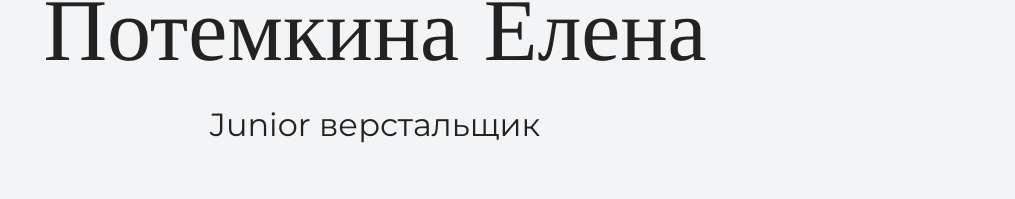
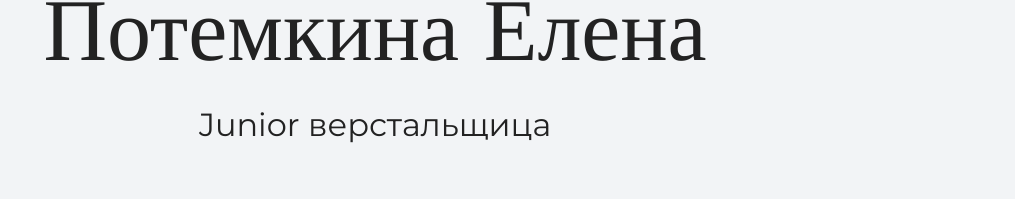
Before and after one commit to potemkina-helen/my-site, a plain HTML site: page index.html in a window 1280 px wide. Shown: the part 267-466 px from the top of the page, without its empty margins (265-1280 px from the left). Drawn offline with nearby package versions, Linux system fonts and the light colour scheme.

Commit message:
change text on the main page

```diff
--- a/index.html
+++ b/index.html
@@ -4,7 +4,7 @@
     <meta charset="UTF-8">
     <link rel="stylesheet" href="style.css">
     <link href="https://fonts.googleapis.com/css?family=Montserrat:400,500,700|Old+Standard+TT&display=swap&subset=cyrillic" rel="stylesheet">
-    <title>Портфолио Junior верстальщика</title>
+    <title>Портфолио Junior верстальщицы</title>
   </head>
 
   <body>
@@ -14,7 +14,7 @@
 
     <section class="hero-image"> <div class="container">
       <h1 class="heading">Потемкина Елена</h1>
-      <p>Junior верстальщик</p> </div>
+      <p>Junior верстальщица</p> </div>
     </section>
 
     <section class="intro"> <div class="container">
```
